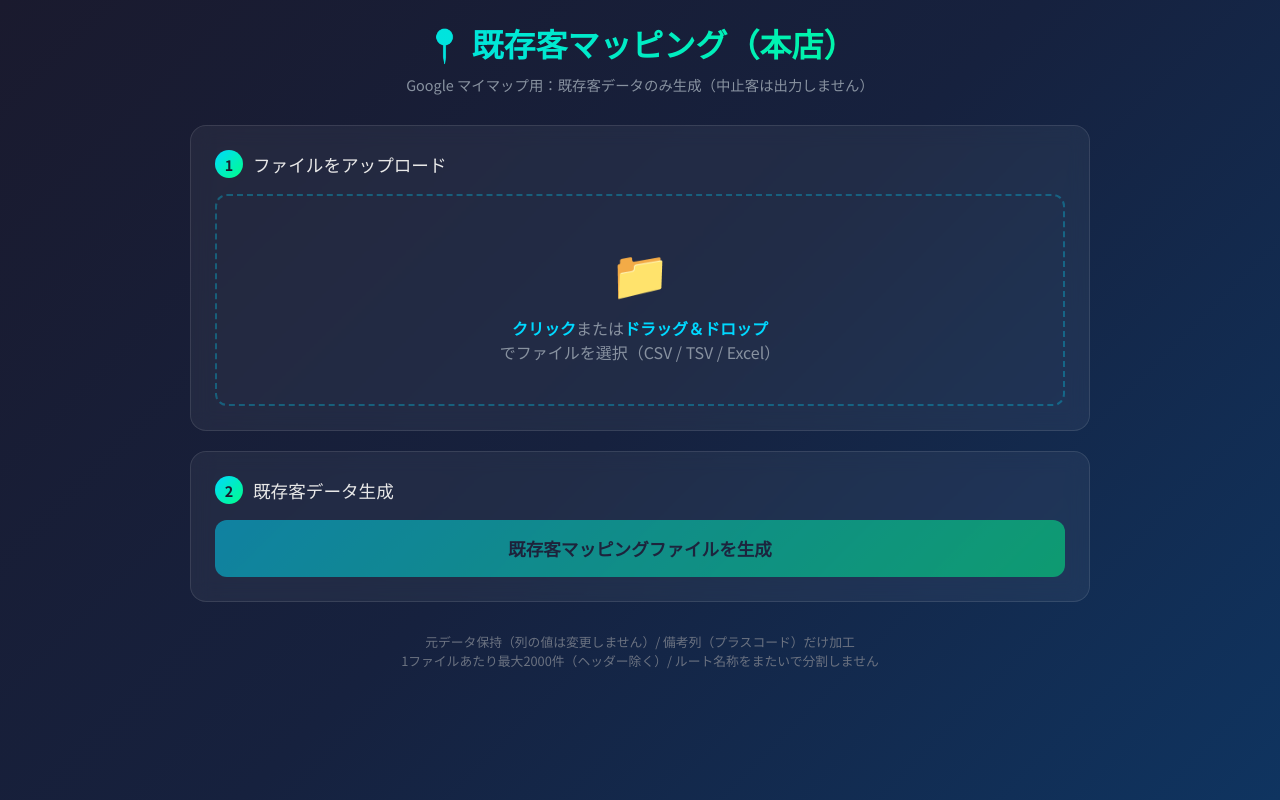
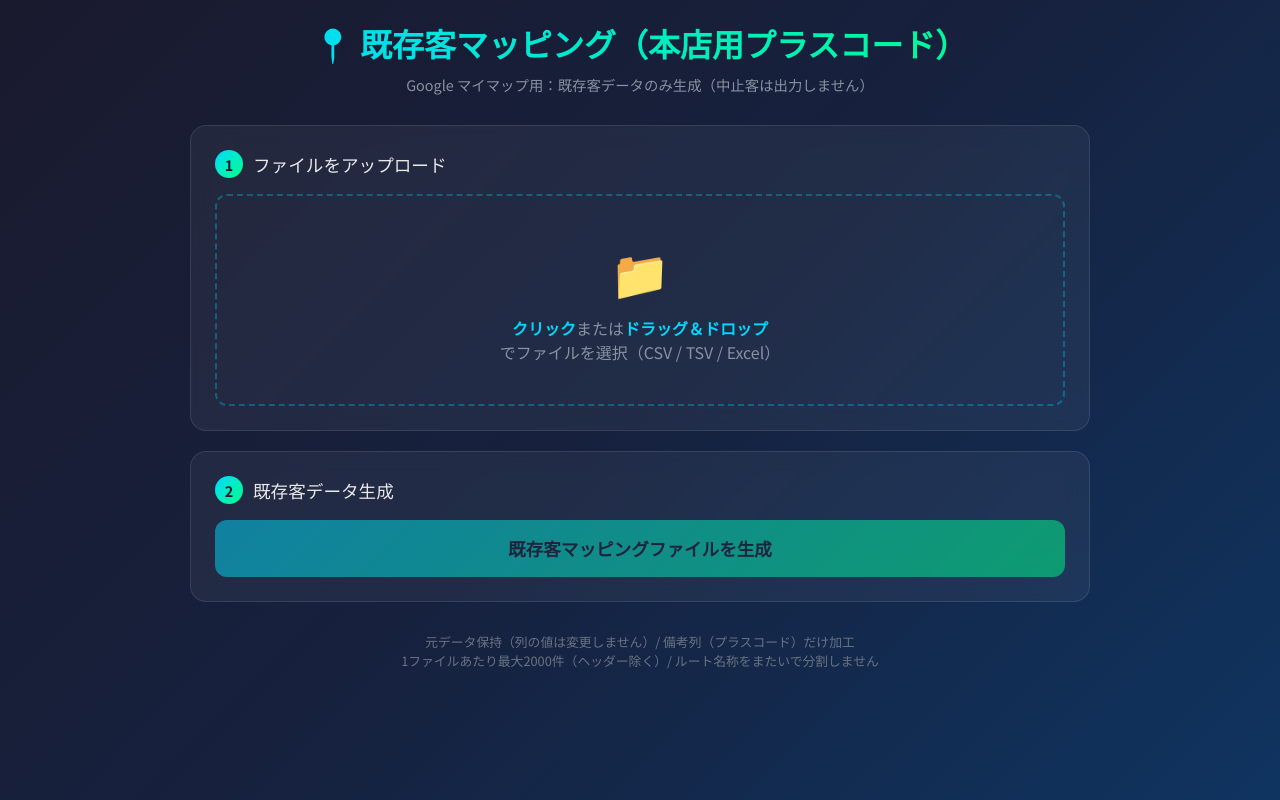
Before and after one commit to matsushirohonten-bot/kizonkyakumappinggooglemap, a plain HTML site: page index.html in a window 1280 px wide. Drawn offline with Linux system fonts and the light colour scheme.

Commit message:
Update index.html

```diff
--- a/index.html
+++ b/index.html
@@ -69,7 +69,7 @@
 <body>
   <div class="container">
     <header>
-      <h1>📍 既存客マッピング（本店）</h1>
+      <h1>📍 既存客マッピング（本店用プラスコード）</h1>
       <p class="subtitle">Google マイマップ用：既存客データのみ生成（中止客は出力しません）</p>
     </header>
 
```
